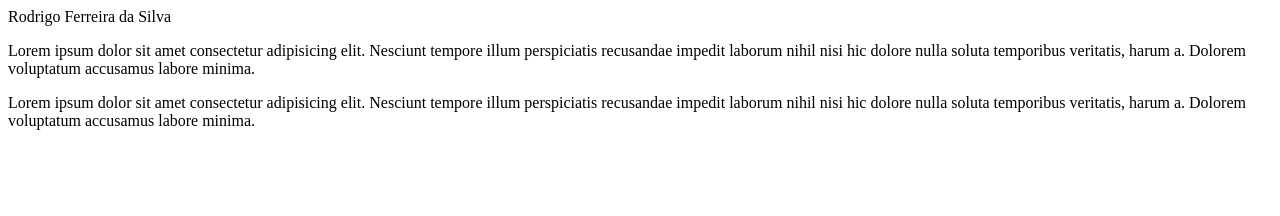
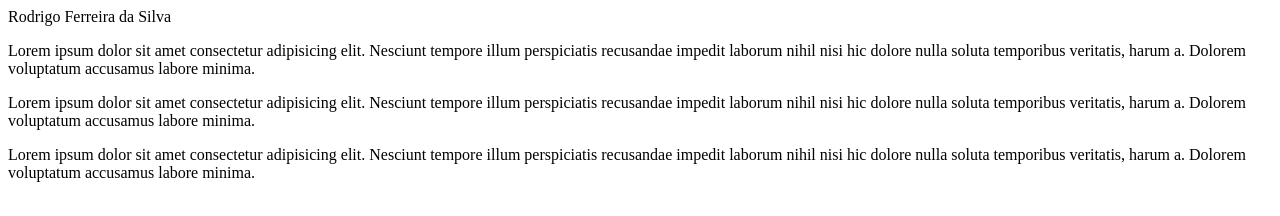
Before and after one commit to RodrigoDeveloperWeb/DevQuest, a plain HTML site: page index.html in a window 1280 px wide. Drawn offline with Linux system fonts and the light colour scheme.

Commit message:
Update index.html
adicionado o terceiro paragrafo.

```diff
--- a/index.html
+++ b/index.html
@@ -20,5 +20,11 @@
         laborum nihil nisi hic dolore nulla soluta temporibus
         veritatis, harum a. Dolorem voluptatum accusamus labore minima.
    </p>
+
+    <p>Lorem ipsum dolor sit amet consectetur adipisicing elit.
+        Nesciunt tempore illum perspiciatis recusandae impedit
+        laborum nihil nisi hic dolore nulla soluta temporibus
+        veritatis, harum a. Dolorem voluptatum accusamus labore minima.
+   </p>
 </body>
 </html>
```
